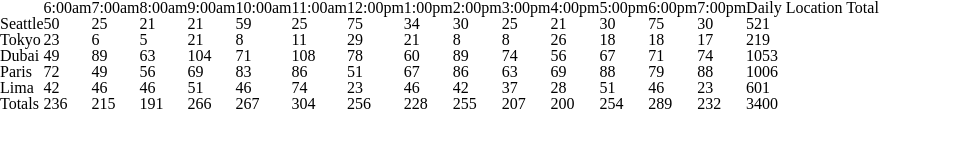
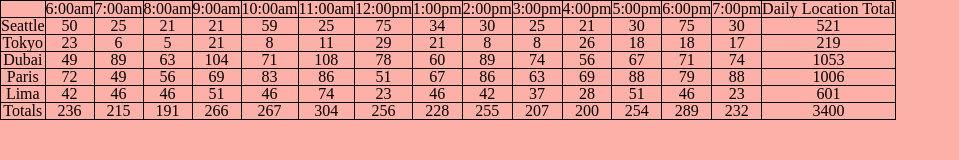
Before and after one commit to kyllo34/cookie-stand, a plain HTML site: page sales.html in a window 1280 px wide. Shown: the whole page, without its empty margins (0-959 px from the left). Drawn offline with Linux system fonts and the light colour scheme.

Commit message:
created function that renders first row on table

```diff
--- a/css/style.css
+++ b/css/style.css
@@ -8,3 +8,7 @@ img {
 header {
   font-family: 'Lilita One', cursive;
 }
+td {
+  text-align: center;
+  border: 1px black solid;
+}
--- a/js/app.js
+++ b/js/app.js
@@ -1,11 +1,10 @@
 'use strict';
 // hours of operation
 var hrs = ['6:00am', '7:00am', '8:00am', '9:00am', '10:00am', '11:00am', '12:00pm', '1:00pm', '2:00pm', '3:00pm', '4:00pm', '5:00pm', '6:00pm', '7:00pm'];
+// creates an array that will contain all city objects
 var allStores = [];
-
-var stores = [seattle, tokyo, dubai, paris, lima];
-
 // Object constructor for cityies that take in arguments
+// hrlyArray will store the hourly sales totals
 function City(name, minCustomer, maxCustomer, avgCookieSale) {
   this.name = name;
   this.minCustomer = minCustomer;
@@ -14,7 +13,7 @@ function City(name, minCustomer, maxCustomer, avgCookieSale) {
   this.hrlyArray = [];
   allStores.push(this);
 }
-// Creates city objects
+// Creates city objects from city contructor
 var seattle = new City('Seattle', 3, 18, 4.15);
 var tokyo = new City('Tokyo', 3, 24, 1.2);
 var dubai = new City('Dubai', 11, 38, 3.7);
@@ -28,7 +27,6 @@ City.prototype.getRandomCookieSale = function() {
 City.prototype.cookiesSoldHr = function() {
   return Math.ceil(this.getRandomCookieSale() * this.avgCookieSale);
 };
-
 // Stores cookies sold each hour for each city in an array
 for (var i = 0; i < hrs.length; i++) {
   for (var j = 0; j < allStores.length; j++) {
@@ -50,8 +48,28 @@ function hrlyTotalFunction() {
   hrlyTotalArray.push(grandTotal);
   return hrlyTotalArray;
 }
+// Assigns variable to table
+var tableHolder = document.getElementById('table-holder');
+
+// creates first row
+function firstRow() {
+  var cityRow = document.createElement('tr');
+  var cityData = document.createElement('td');
+  cityData.textContent = null; // Delete this later
+  cityRow.appendChild(cityData);
+  tableHolder.appendChild(cityRow);
+  for (var i = 0; i < hrs.length; i ++) {
+    var cityData = document.createElement('td');
+    cityData.textContent = hrs[i];
+    cityRow.appendChild(cityData);
+    tableHolder.appendChild(cityRow);
+  }
+  cityData = document.createElement('td');
+  cityData.textContent = 'Daily Location Total';
+  cityRow.appendChild(cityData);
+  tableHolder.appendChild(cityRow);
+}
 // Creates a method that renders the table
-var tableHolder = document.getElementById('table-holder');
 City.prototype.render = function() {
   var dailyTotal = 0;
   var cityRow = document.createElement('tr');
@@ -71,7 +89,7 @@ City.prototype.render = function() {
   cityRow.appendChild(cityData);
   tableHolder.appendChild(cityRow);
 };
-
+// function that renders the last row
 function lastRow() {
   var hrlyTotalVariable = hrlyTotalFunction();
   var cityRow = document.createElement('tr');
@@ -88,6 +106,7 @@ function lastRow() {
 }
 
 // renders all city objects
+firstRow();
 for (i = 0; i < allStores.length; i ++){
   allStores[i].render();
 }
--- a/sales.html
+++ b/sales.html
@@ -5,30 +5,11 @@
   <meta name="viewport" content="width=device-width, initial-scale=1.0">
   <meta http-equiv="X-UA-Compatible" content="ie=edge">
   <link rel="stylesheet" href="css/reset.css">
+  <link rel="stylesheet" href="css/style.css">
   <title>Document</title>
 </head>
 <body>
   <table>
-      <thead>
-        <tr>
-          <td></td>
-          <td>6:00am</td>
-          <td>7:00am</td>
-          <td>8:00am</td>
-          <td>9:00am</td>
-          <td>10:00am</td>
-          <td>11:00am</td>
-          <td>12:00pm</td>
-          <td>1:00pm</td>
-          <td>2:00pm</td>
-          <td>3:00pm</td>
-          <td>4:00pm</td>
-          <td>5:00pm</td>
-          <td>6:00pm</td>
-          <td>7:00pm</td>
-          <td>Daily Location Total</td>
-        </tr>
-      </thead>
         <tbody id="table-holder">
         </tbody>
     </table>
```
